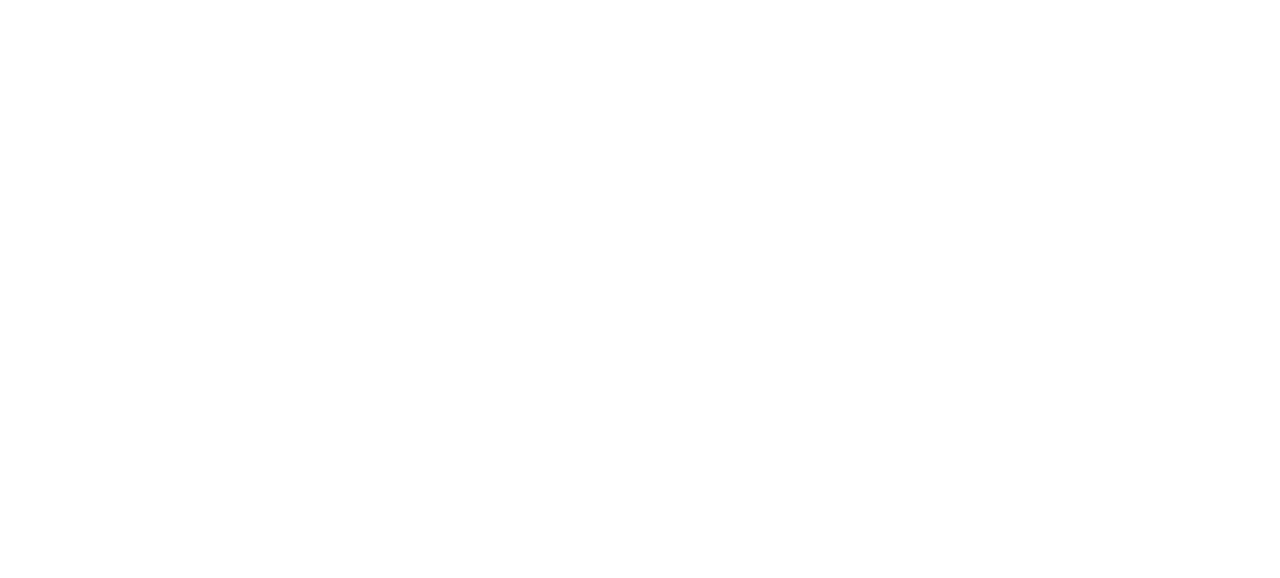
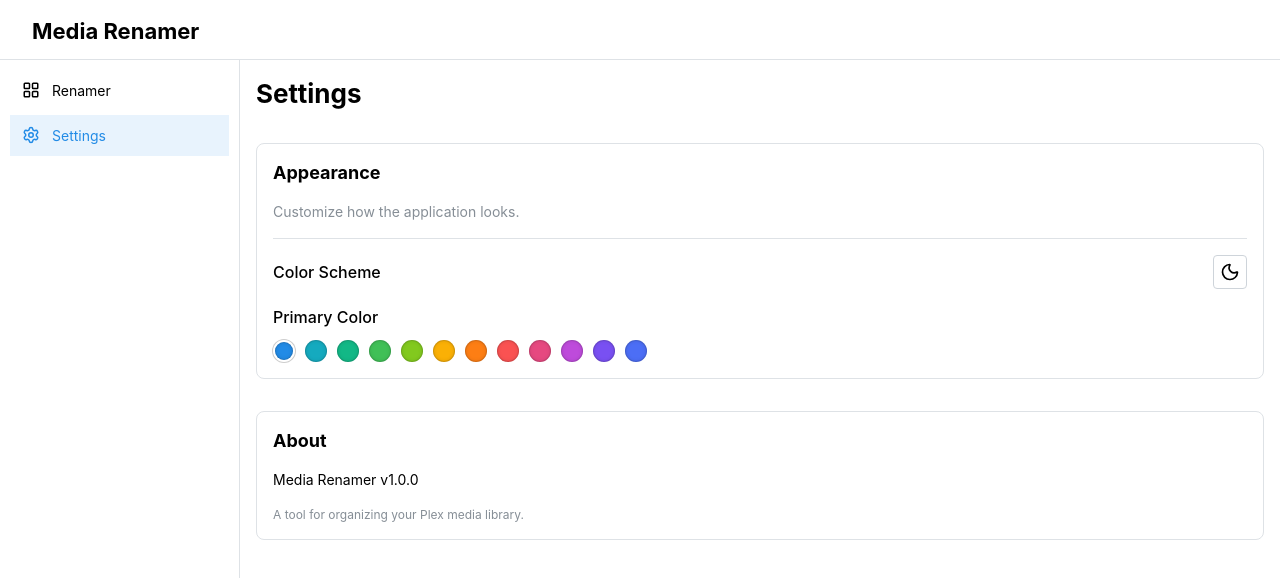
Before and after one commit to arasfeld/media-renamer, a React (Vite) app: page /settings in a window 1280 px wide. Before the commit this address had no page. Shown: the top 578 px of the page. Built offline with nearby package versions, Linux system fonts and the light colour scheme.

Commit message:
feat: restructure UI with Settings page and navigation
- Create Settings page for theme and color personalization
- Add navigation sidebar to AppShell
- Clean up Home page layout
- Add ROADMAP.md for future Plex-specific features
- Persist all user preferences in localStorage

```diff
--- a/src/App.tsx
+++ b/src/App.tsx
@@ -3,16 +3,24 @@
 import {
   MantineProvider,
   createTheme,
-  localStorageColorSchemeManager
+  localStorageColorSchemeManager,
+  AppShell,
+  NavLink,
+  Stack,
+  Title,
+  Group
 } from '@mantine/core';
-import { BrowserRouter, Routes, Route } from "react-router";
+import { BrowserRouter, Routes, Route, Link, useLocation } from "react-router";
+import { LayoutGrid, Settings as SettingsIcon } from 'lucide-react';
 import { Home } from './pages/Home';
+import { Settings } from './pages/Settings';
 
 const colorSchemeManager = localStorageColorSchemeManager({
   key: 'mantine-color-scheme',
 });
 
-function App() {
+function AppContent() {
+  const location = useLocation();
   const [primaryColor, setPrimaryColor] = useState<string>(
     localStorage.getItem('media-renamer-primary-color') || 'blue'
   );
@@ -27,20 +35,65 @@
 
   return (
     <MantineProvider theme={theme} colorSchemeManager={colorSchemeManager}>
-      <BrowserRouter>
+      <AppShell
+        header={{ height: 60 }}
+        navbar={{ width: 240, breakpoint: 'sm' }}
+        padding="md"
+      >
+        <AppShell.Header p="md">
+          <Group h="100%" px="md">
+            <Title order={3}>Media Renamer</Title>
+          </Group>
+        </AppShell.Header>
+
+        <AppShell.Navbar p="xs">
+          <Stack gap={4}>
+            <NavLink
+              component={Link}
+              to="/"
+              label="Renamer"
+              leftSection={<LayoutGrid size={18} />}
+              active={location.pathname === '/'}
+            />
+            <NavLink
+              component={Link}
+              to="/settings"
+              label="Settings"
+              leftSection={<SettingsIcon size={18} />}
+              active={location.pathname === '/settings'}
+            />
+          </Stack>
+        </AppShell.Navbar>
+
+        <AppShell.Main>
           <Routes>
             <Route
               path="/"
               element={
-              <Home
+                <Home />
+              }
+            />
+            <Route
+              path="/settings"
+              element={
+                <Settings
                   primaryColor={primaryColor}
                   onPrimaryColorChange={setPrimaryColor}
                 />
               }
             />
           </Routes>
+        </AppShell.Main>
+      </AppShell>
+    </MantineProvider>
+  );
+}
+
+function App() {
+  return (
+    <BrowserRouter>
+      <AppContent />
     </BrowserRouter>
-    </MantineProvider>
   );
 }
 
--- a/src/pages/Home.tsx
+++ b/src/pages/Home.tsx
@@ -1,6 +1,5 @@
 import { useState } from 'react';
 import {
-  AppShell,
   Button,
   Group,
   Stack,
@@ -14,35 +13,20 @@
   SegmentedControl,
   UnstyledButton,
   Image,
-  ActionIcon,
-  useMantineColorScheme,
-  ColorSwatch,
-  useMantineTheme,
-  Tooltip,
 } from '@mantine/core';
 import { useDisclosure } from '@mantine/hooks';
-import { Folder, ScanSearch, AlertCircle, Database, Search, CheckCircle2, Sun, Moon } from 'lucide-react';
+import { Folder, ScanSearch, AlertCircle, Database, Search, CheckCircle2 } from 'lucide-react';
 import { useFileSystem } from '../hooks/useFileSystem';
 import { useTMDB } from '../hooks/useTMDB';
 import { FileTable } from '../components/FileTable';
 import { generateProposedFilename } from '../lib/parser';
 import type { ScannedFile, MediaMatch } from '../types/media';
 
-interface HomeProps {
-  primaryColor: string;
-  onPrimaryColorChange: (color: string) => void;
-}
-
-const PRIMARY_COLORS = ['blue', 'cyan', 'teal', 'green', 'lime', 'yellow', 'orange', 'red', 'pink', 'grape', 'violet', 'indigo'];
-
-export function Home({ primaryColor, onPrimaryColorChange }: HomeProps) {
+export function Home() {
   const { selectedFolder, files, isLoading, error, selectFolder, scanFolder, setFiles } =
     useFileSystem();
   const { isMatching, matchFiles, searchManual } = useTMDB();
   const [isRenaming, setIsRenaming] = useState(false);
-
-  const { colorScheme, toggleColorScheme } = useMantineColorScheme();
-  const theme = useMantineTheme();
 
   // Modal state for manual search
   const [opened, { open, close }] = useDisclosure(false);
@@ -110,6 +94,7 @@
       .map((f) => {
         const proposed = generateProposedFilename(f);
         if (proposed && f.matchStatus === 'matched') {
+          // Get the directory path from the original file path
           const dir = f.file.path.substring(0, f.file.path.lastIndexOf('/'));
           return {
             from: f.file.path,
@@ -140,43 +125,9 @@
   const matchedCount = files.filter(f => f.matchStatus === 'matched').length;
 
   return (
-    <AppShell header={{ height: 60 }} padding="md">
-      <AppShell.Header p="md">
-        <Group justify="space-between" h="100%">
-          <Title order={3}>Media Renamer</Title>
-          <Group gap="lg">
-            <Group gap="xs">
-              {PRIMARY_COLORS.map((color) => (
-                <Tooltip label={color} key={color} openDelay={500}>
-                  <ColorSwatch
-                    component="button"
-                    color={theme.colors[color][6]}
-                    onClick={() => onPrimaryColorChange(color)}
-                    size={18}
-                    style={{
-                      cursor: 'pointer',
-                      border: primaryColor === color ? '2px solid white' : 'none',
-                      boxShadow: primaryColor === color ? '0 0 0 1px rgba(0,0,0,0.2)' : 'none'
-                    }}
-                  />
-                </Tooltip>
-              ))}
-            </Group>
-            <ActionIcon
-              variant="default"
-              onClick={() => toggleColorScheme()}
-              size="lg"
-              aria-label="Toggle color scheme"
-            >
-              {colorScheme === 'dark' ? <Sun size={20} /> : <Moon size={20} />}
-            </ActionIcon>
-          </Group>
-        </Group>
-      </AppShell.Header>
-
-      <AppShell.Main>
     <Stack gap="md">
       <Group justify="space-between">
+        <Title order={2}>Renamer</Title>
         <Group>
           <Button
             leftSection={<Folder size={16} />}
@@ -203,7 +154,6 @@
               Match with TMDB
             </Button>
           )}
-            </Group>
           {matchedCount > 0 && (
             <Button
               leftSection={isRenaming ? <Loader size={16} /> : <CheckCircle2 size={16} />}
@@ -214,6 +164,7 @@
               Rename {matchedCount} File{matchedCount !== 1 ? 's' : ''}
             </Button>
           )}
+        </Group>
       </Group>
 
       {selectedFolder && (
@@ -235,8 +186,6 @@
       )}
 
       <FileTable files={files} onManualSearch={handleManualSearchTrigger} />
-        </Stack>
-      </AppShell.Main>
 
       <Modal opened={opened} onClose={close} title="Manual TMDB Search" size="lg">
         <Stack gap="md">
@@ -300,6 +249,6 @@
           </Stack>
         </Stack>
       </Modal>
-    </AppShell>
+    </Stack>
   );
 }
--- /dev/null
+++ b/src/pages/Settings.tsx
@@ -0,0 +1,81 @@
+import {
+  Stack,
+  Title,
+  Text,
+  Group,
+  ColorSwatch,
+  Tooltip,
+  useMantineTheme,
+  ActionIcon,
+  useMantineColorScheme,
+  Paper,
+  Divider
+} from '@mantine/core';
+import { Sun, Moon } from 'lucide-react';
+
+interface SettingsProps {
+  primaryColor: string;
+  onPrimaryColorChange: (color: string) => void;
+}
+
+const PRIMARY_COLORS = ['blue', 'cyan', 'teal', 'green', 'lime', 'yellow', 'orange', 'red', 'pink', 'grape', 'violet', 'indigo'];
+
+export function Settings({ primaryColor, onPrimaryColorChange }: SettingsProps) {
+  const { colorScheme, toggleColorScheme } = useMantineColorScheme();
+  const theme = useMantineTheme();
+
+  return (
+    <Stack gap="xl">
+      <Title order={2}>Settings</Title>
+
+      <Paper withBorder p="md" radius="md">
+        <Stack gap="md">
+          <Title order={4}>Appearance</Title>
+          <Text size="sm" c="dimmed">Customize how the application looks.</Text>
+
+          <Divider />
+
+          <Group justify="space-between">
+            <Text fw={500}>Color Scheme</Text>
+            <ActionIcon
+              variant="default"
+              onClick={() => toggleColorScheme()}
+              size="lg"
+            >
+              {colorScheme === 'dark' ? <Sun size={20} /> : <Moon size={20} />}
+            </ActionIcon>
+          </Group>
+
+          <Stack gap="xs">
+            <Text fw={500}>Primary Color</Text>
+            <Group gap="xs">
+              {PRIMARY_COLORS.map((color) => (
+                <Tooltip label={color} key={color} openDelay={500}>
+                  <ColorSwatch
+                    component="button"
+                    color={theme.colors[color][6]}
+                    onClick={() => onPrimaryColorChange(color)}
+                    size={22}
+                    style={{
+                      cursor: 'pointer',
+                      border: primaryColor === color ? '2px solid white' : 'none',
+                      boxShadow: primaryColor === color ? '0 0 0 1px rgba(0,0,0,0.2)' : 'none'
+                    }}
+                  />
+                </Tooltip>
+              ))}
+            </Group>
+          </Stack>
+        </Stack>
+      </Paper>
+
+      <Paper withBorder p="md" radius="md">
+        <Stack gap="md">
+          <Title order={4}>About</Title>
+          <Text size="sm">Media Renamer v1.0.0</Text>
+          <Text size="xs" c="dimmed">A tool for organizing your Plex media library.</Text>
+        </Stack>
+      </Paper>
+    </Stack>
+  );
+}
```
Also changed, not shown: 1 other file (tests, documents, lock files or other folders). Lines whose indentation alone changed are shown as unchanged.
